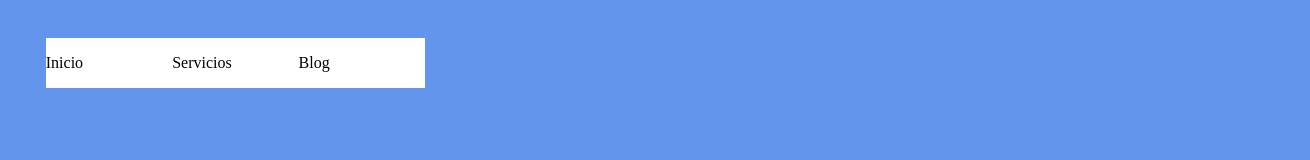
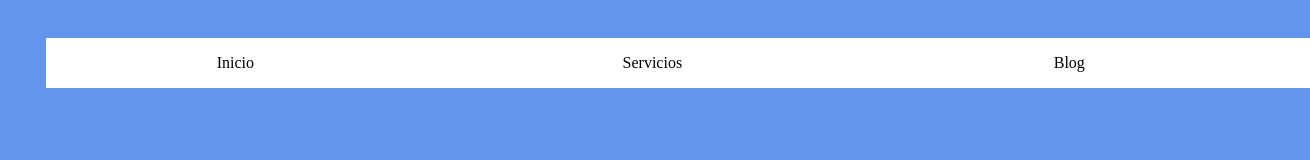
Before and after one commit to Serahsquarepants/LenguajeDeMarcas, a plain HTML site: page Proyecto9(Act10)/indexa10.html in a window 1280 px wide. Shown: the whole page, 1310 px wide, since content can reach past the window. Drawn offline with Linux system fonts and the light colour scheme.

Commit message:
pepepepepe

```diff
--- a/css/act10style.css
+++ b/css/act10style.css
@@ -4,30 +4,28 @@ body {
 
 header {
     height: 10%;
-    width: 30%;
+    width: 100%;
     background-color: white;
     margin-right: 1cm;
     margin-left: 1cm;
     margin-top: 1cm;
+    text-align: center;
 }
 
 .inicio {
     flex-direction: row;
-    height: 15%;
     width: 30%;
     margin-right: 1cm;
 }
 
 .servicios {
     flex-direction: row;
-    height: 15%;
     width: 30%;
     margin-right: 1cm;
 }
 
 .blog {
     flex-direction: row;
-    height: 15%;
     width: 30%;
     margin-right: 1cm;
 }
```
